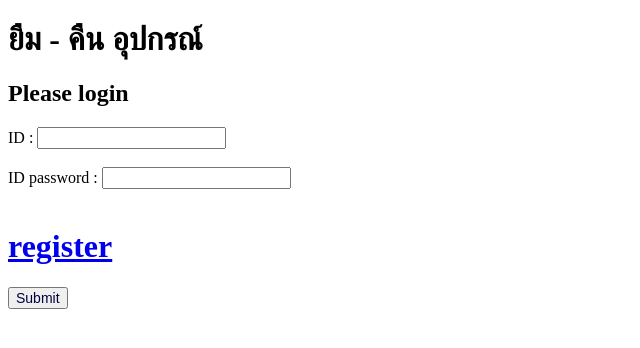
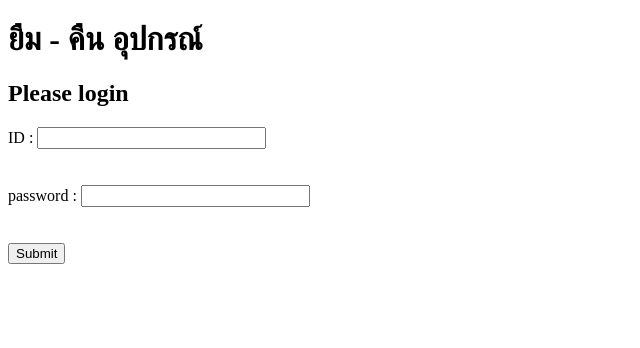
Before and after one commit to KanyanaGitHub/ProjectLap, a website: page login.html in a window 1280 px wide. Shown: the whole page, without its empty margins (0-640 px from the left). Drawn offline with Linux system fonts and the light colour scheme.

Commit message:
instal npm session

```diff
--- a/login.html
+++ b/login.html
@@ -1,6 +1,9 @@
 <!DOCTYPE html>
+<html lang="en"></html>
+
 <html>
 <head>
+  <meta charset="UTF-8">
   <title>Login</title>
   <style>
     body {
@@ -15,32 +18,28 @@
 <body>
     <h1>ยืม - คืน อุปกรณ์</h1>
     <h2>Please login</h2>
-    <form onsubmit="return validateForm()">
-      <label for="ID">ID :</label>
-      <input type="text" id="ID" name="ID" required>
-      <br><br>
-      <label for="password">ID password :</label>
-      <input type="text" id="password" name="password" required>
-      <br><br>
-      <p>
-        <a href="file:///C:\class\GitHub\ProjectLab\register.html">
-            <h1>register</h1>
-        </a>
-    </p>
-    <div if id = "admin", name = "admin1234" >
-        <p1>
-            <a href="file:///C:\class\GitHub\ProjectLab\register.html">
-                <input type="button" value="Submit">
-            </a>
-        </p1>
-    </div>
-    </form>
+    <form>
+      <label class = "dec_label"for = "id" i >ID : </label>
+      <input class = "dec_input" type="text" id="id" name="id" size="25">
+      <br><br><br>
+      <label class = "dec_label"for = "password" i >password : </label>
+      <input class = "dec_input" type="text" password="password" name="password" size="25">
+      <br><br><br>
+      <div id="output_block2">
+        <button type="button" id = "sub_list" onclick="submitForm()">Submit</button>
+       </div>
+       <script>
+        function submitForm() {
+            var fName = document.getElementById("f_name").value;
+            var sId = document.getElementById("p_id").value;
 
-    <script>
-      function validateForm() {
-        var ID = document.forms["form"]["ID"].value;
-        var password = document.forms["form"]["password"].value;
-      }
+            if (fName === "" || sId === "") {
+                alert("Please fill in First-Last Name and Student ID");
+            } else {
+                window.location.href = "main.html";
+            }
+        }
+     </script>
     </script>
   </body>
   </html>
--- a/package.json
+++ b/package.json
@@ -1,6 +1,8 @@
 {
   "dependencies": {
+    "cookie-parser": "^1.4.6",
     "express": "^4.18.2",
+    "express-session": "^1.17.3",
     "nodemon": "^2.0.20"
   }
 }
```
Also changed, not shown: main.html (added, +7 -0 lines), register.html (+4 -1 lines), 1 other file.
